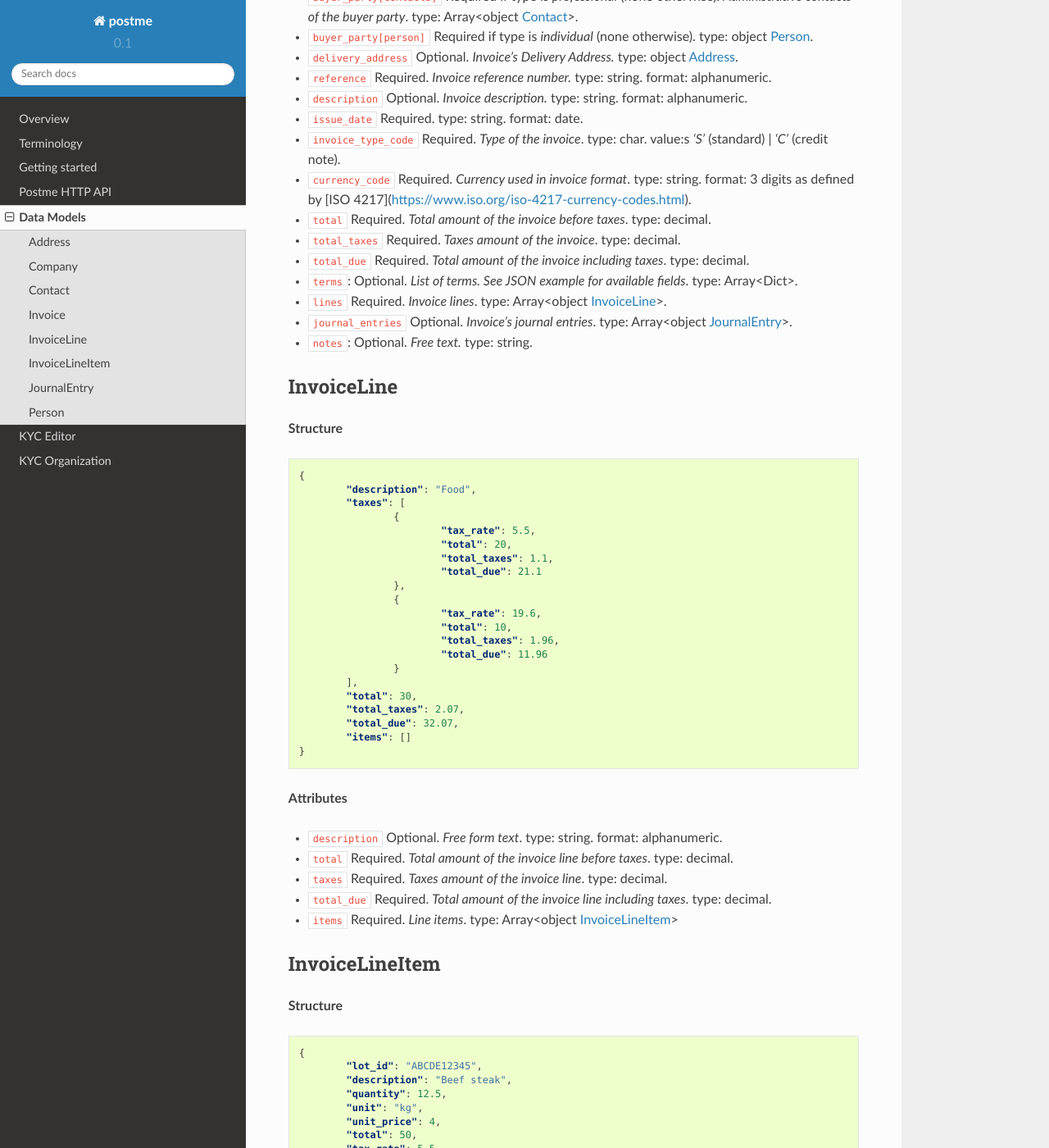
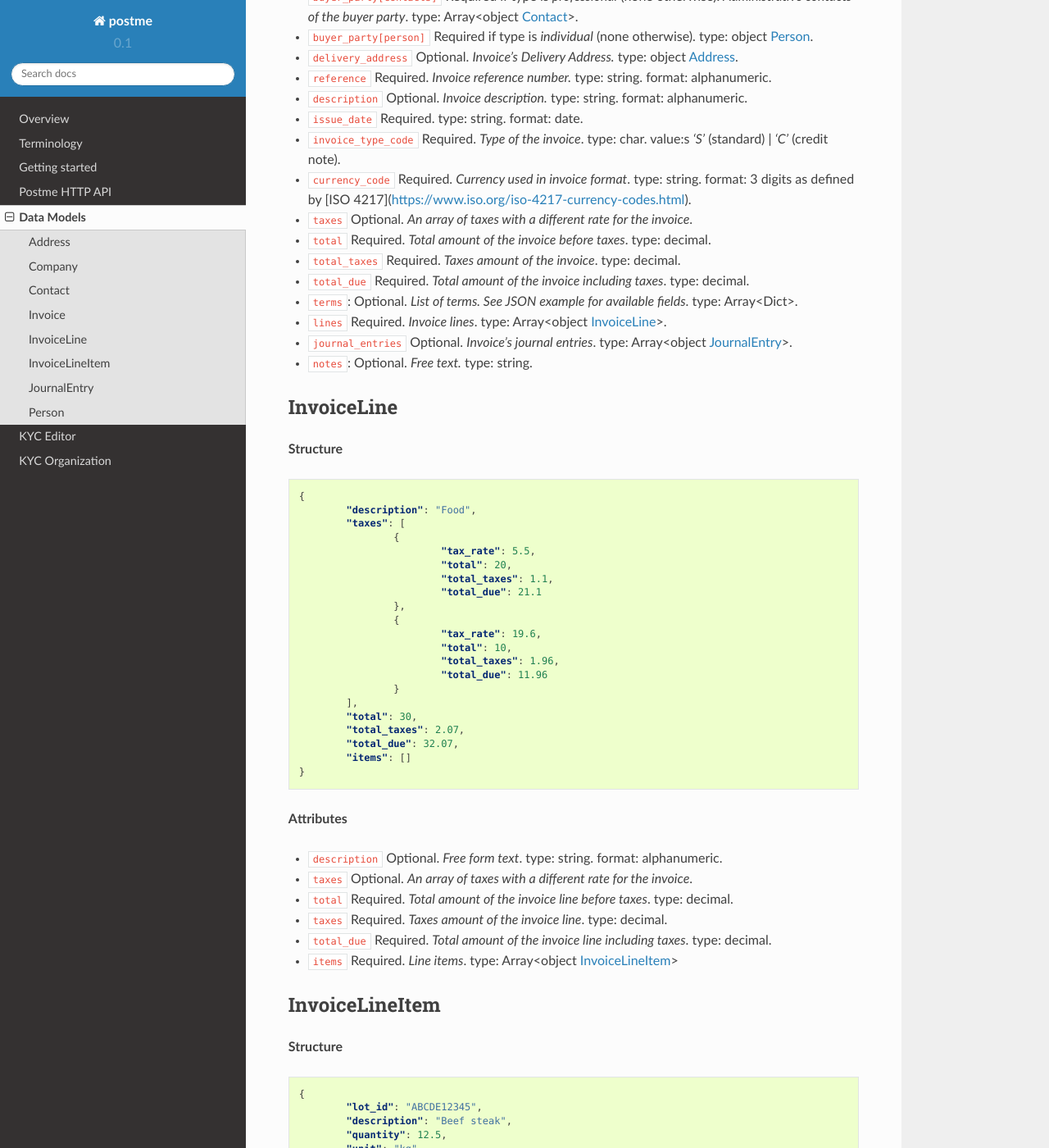
Before and after one commit to birdydigital/postme-docs, a Sphinx documentation site: the page built from docs/data-models.rst, in a window 1280 px wide and 1400 px high, scrolled down 3116 px. Shown: the whole window at 82% size. Built offline with Sphinx 7.4.7 and the Read the Docs theme 2.0.0, drawn with Linux system fonts in a browser that asks for light colours; pages that are not in the unit, such as notebooks, are missing from menus.

Commit message:
add taxes fields

```diff
--- a/docs/data-models.rst
+++ b/docs/data-models.rst
@@ -159,6 +159,7 @@ Invoice
 - ``issue_date`` Required. type: string. format: date.
 - ``invoice_type_code`` Required. *Type of the invoice*. type: char. value:s `'S'` (standard) | `'C'` (credit note).
 - ``currency_code`` Required. *Currency used in invoice format*. type: string. format: 3 digits as defined by [ISO 4217](https://www.iso.org/iso-4217-currency-codes.html).
+- ``taxes`` Optional. *An array of taxes with a different rate for the invoice*.
 - ``total`` Required. *Total amount of the invoice before taxes*. type: decimal.
 - ``total_taxes`` Required. *Taxes amount of the invoice*. type: decimal.
 - ``total_due`` Required. *Total amount of the invoice including taxes*. type: decimal.
@@ -203,6 +204,7 @@ InvoiceLine
 
 
 - ``description`` Optional. *Free form text*. type: string. format: alphanumeric.
+- ``taxes`` Optional. *An array of taxes with a different rate for the invoice*.
 - ``total`` Required. *Total amount of the invoice line before taxes*. type: decimal.
 - ``taxes`` Required. *Taxes amount of the invoice line*. type: decimal.
 - ``total_due`` Required. *Total amount of the invoice line including taxes*. type: decimal.
```
